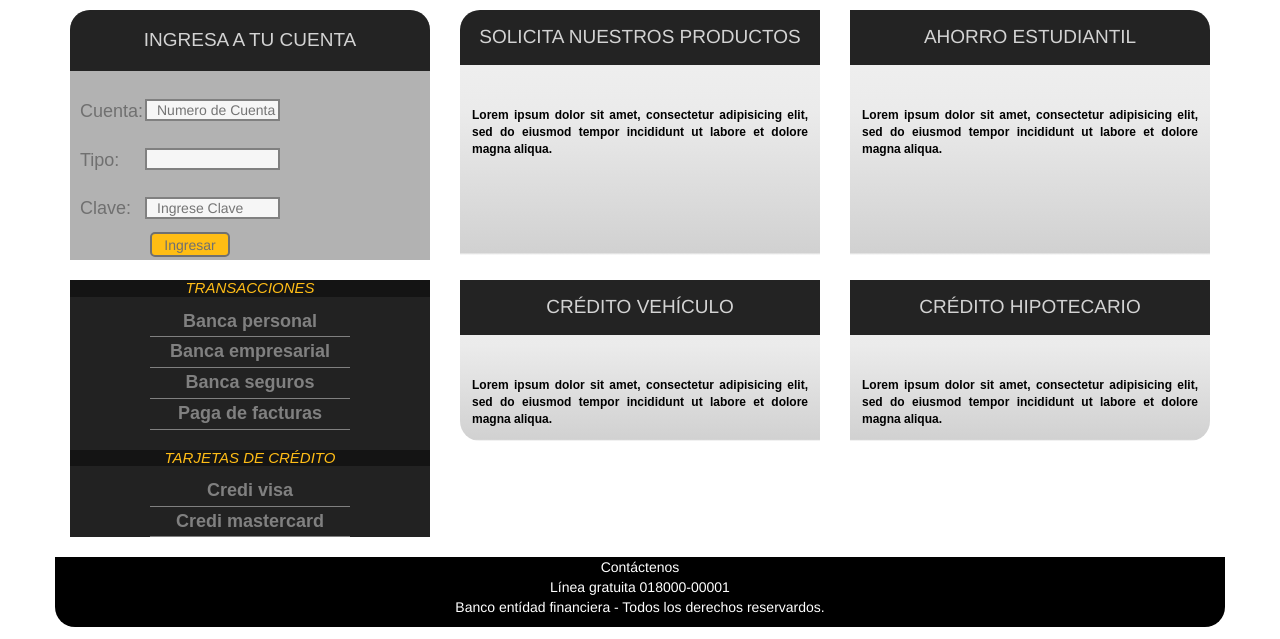
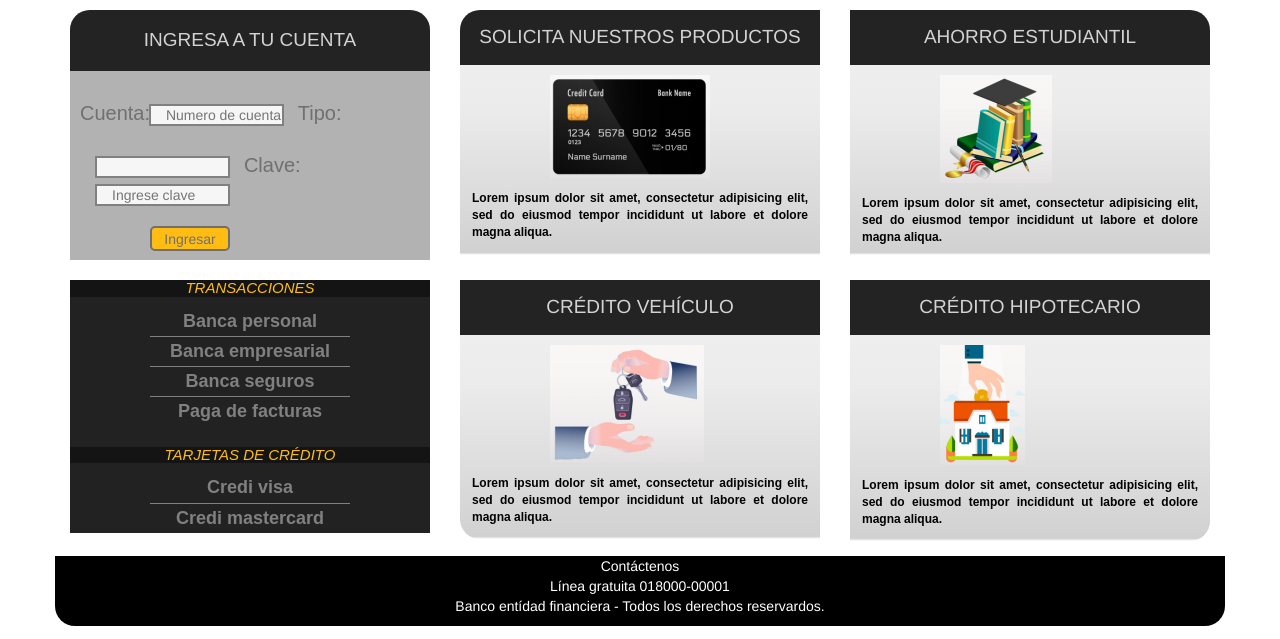
Before and after one commit to hectorcastro12/hectorcastro12.github.io, a plain HTML site: page Bancoop_Grid/grid.html in a window 1280 px wide. Shown: the part 239-878 px from the top of the page. Drawn offline with Linux system fonts and the light colour scheme.

Commit message:
Sé Modificó

```diff
--- a/Bancoop_Grid/grid.css
+++ b/Bancoop_Grid/grid.css
@@ -68,7 +68,7 @@ nav ul{
   flex-grow: 1;
 }
 .li:hover{
-  color: #c3d7df;
+  background: #DCAA35;
 }
 .li{
   cursor: pointer;
@@ -104,11 +104,11 @@ li {
   text-align: center;
   margin-bottom: 15px;
 }
-#table table{
+table{
   margin: auto;
   width: 200px;
 }
-#table table tr{
+tr{
   font-family: arial;
   font-weight: bold;
   font-size: 18px;
@@ -116,14 +116,11 @@ li {
   width: 220px;
 
 }
-#table td{
+td{
   border-bottom: 1px solid gray;
   cursor:pointer;
   padding: 2px;
   height: 30px;
-}
-#table td:hover{
-  color: #c3d7df;
 }
 #end{
   border: none;
@@ -149,7 +146,7 @@ form label{
   display: inline-block;
   padding-left: 10px;
   padding-top: 18px;
-  font-size: 18px;
+  font-size: 20px;
   font-weight: lighter;
   color: #707070;
    position: relative;
@@ -161,8 +158,7 @@ form input[type="text"]{
   border: 2px solid grey;
   background-color: #f6f6f6;
   margin-left: 25px;
-  margin-top: 10px;
-  padding-left: 10px;
+  padding-left: 15px;
 }
 form input[type="submit"]{
   height: 25px;
@@ -173,11 +169,8 @@ form input[type="submit"]{
   border: 2px solid #707070;
   background-color: #FFBD14;
   border-radius: 5px 5px 5px 5px;
-  margin-top: 5px;
+  margin-top: 20px;
   display: block;
-}
-form input[type="submit"]:hover{
-  color: #c3d7df;
 }
 .navi{
   margin-top: 10px;
--- a/Bancoop_Grid/grid.html
+++ b/Bancoop_Grid/grid.html
@@ -13,7 +13,7 @@
   <main class="container cabe">
     <div class="row">
         <header class="col-md-12 col-sm-12 col-xs-12">
-          <img src="imagenes/logo.png" class="resposive">
+          <img src="img/logo.png" class="resposive">
           <h1 >BANCOOP</h1>
           <h2 >Te ayuda a alcanzar tus metas</h2>
         </header>
@@ -36,21 +36,13 @@
           <article id="formulario">
                   <h1>INGRESA A TU CUENTA</h1>
                   <form class="" action="index.html" method="post">
-                    <table id="form">
-                      <tr>
-                        <td> <label for="Cuenta">Cuenta: </label> </td>
-                        <td> <input type="text" name="Cuenta" placeholder="Numero de Cuenta" required> </td>
-                      </tr>
-                      <tr>
-                        <td> <label for="">Tipo: </label> </td>
-                        <td> <input type="text" name="Cuenta" required> </td>
-                      </tr>
-                      <tr>
-                        <td> <label for="">Clave: </label> </td>
-                        <td> <input type="text" name="Clave" placeholder="Ingrese Clave" required> </td>
-                      </tr>
-                    </table>
-                    <input type="submit" name="ingresar" value="Ingresar">
+                  <label for="cuenta">Cuenta: </label>
+                  <input type="text" name="Cuenta" placeholder="Numero de cuenta" required>
+                  <label for="tipo">Tipo: </label>
+                  <input type="text" name="tipo" required>
+                  <label for="clave">Clave: </label>
+                  <input type="text" name="clave" placeholder="Ingrese clave" required>
+                  <input type="submit" name="ingresar" value="Ingresar">
                   </form>
           </article>
             <article id="table">
@@ -84,7 +76,7 @@
         <div class="art col-md-4 col-sm-6 col-xs-12">
           <article class="art1">
             <h3 class="h3_1">SOLICITA NUESTROS PRODUCTOS</h3>
-            <p><img src="imagenes/tarjeta1.png" alt=""></p>
+            <p><img src="img/tarjeta1.png" alt=""></p>
             <p id="text">Lorem ipsum dolor sit amet, consectetur adipisicing elit, sed do eiusmod tempor incididunt ut labore et dolore magna aliqua.</p>
           </article>
         </div>
@@ -92,7 +84,7 @@
         <div class="art col-md-4 col-sm-6 col-xs-12">
           <article class="art2">
             <h3 class="h3_2">AHORRO ESTUDIANTIL</h3>
-            <p><img src="imagenes/libros2.png" alt=""></p>
+            <p><img src="img/libros2.png" alt=""></p>
             <p id="text">Lorem ipsum dolor sit amet, consectetur adipisicing elit, sed do eiusmod tempor incididunt ut labore et dolore magna aliqua.</p>
           </article>
         </div>
@@ -100,7 +92,7 @@
         <div class="art col col-md-4 col-sm-6 col-xs-12">
           <article class="art3">
             <h3 class="h3_3">CRÉDITO VEHÍCULO</h3>
-            <p><img src="imagenes/manos3.png" alt=""></p>
+            <p><img src="img/manos3.png" alt=""></p>
             <p id="text">Lorem ipsum dolor sit amet, consectetur adipisicing elit, sed do eiusmod tempor incididunt ut labore et dolore magna aliqua.</p>
           </article>
         </div>
@@ -108,7 +100,7 @@
         <div class="art col col-md-4 col-sm-6 col-xs-12">
           <article class="art4">
             <h3 class="h3_4">CRÉDITO HIPOTECARIO</h3>
-            <p><img src="imagenes/casita4.png" alt=""></p>
+            <p><img src="img/casita4.png" alt=""></p>
             <p id="text">Lorem ipsum dolor sit amet, consectetur adipisicing elit, sed do eiusmod tempor incididunt ut labore et dolore magna aliqua.</p>
           </article>
         </div>
```
